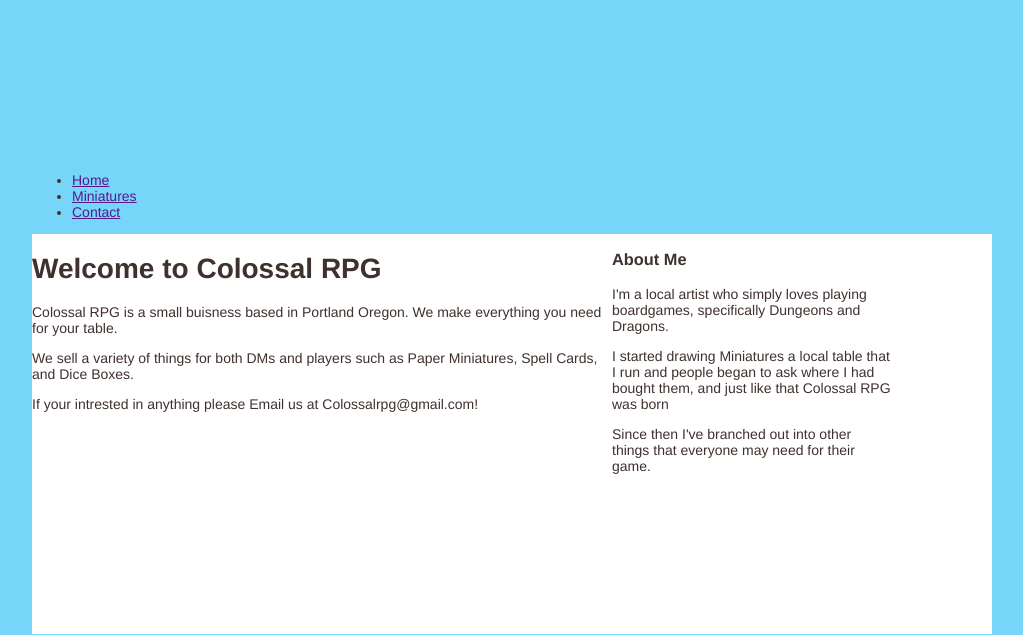
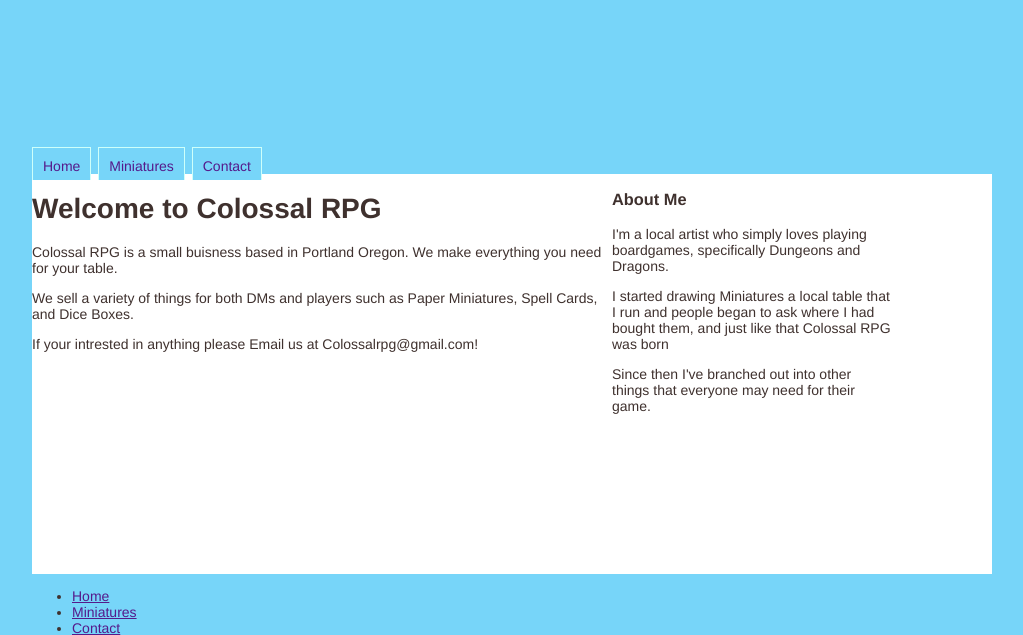
Before and after one commit to Joshkmalone18/Colossal_RPG_Website, a PHP site: page / in a window 1280 px wide. Shown: the top 635 px of the page, without its empty margins (128-1151 px from the left). Run offline with PHP 8.4, Linux system fonts and the light colour scheme.

Commit message:
Update index.php

```diff
--- a/index.php
+++ b/index.php
@@ -5,6 +5,10 @@
   body { color: #3f312e; background: #77d5f9; font: 14px Helvetica, Arial, Sans-serif; }
   #header { width: 960px; min-height: 150px; margin: 0 auto; }
   #navigation { width: 960px; margin: 0 auto; }
+  #navigation ul { margin: 0; padding: 0; list-style-type: none; }
+  #navigation ul li {display: inline; margin-right: 3px; }
+  #navigation ul li a {background: #9afaf1; text-decoration: none; padding: 10px 10px 6px 10px; text-transfform: uppercase; border-left: 1px solid #cefffa; border-top: 1px solid #cefffa; border-right: 1px solid #cefffa; background-color: #77d5f9; }
+  #navigation ul li.current_page_item a, #navigation ul li a:hover {color: #3f312e; border-left: 1plx solid #fff; border-top: 1px solid #fff; border-right: 1px solid #fff; background: #fff; }
   #container { overflow: auto; width: 960px; margin: 0 auto; }
   #content {width: 960px; min-height: 400px; margin: 0 auto; background: #fff; }
   #contentleft { width: 580px; float: left; margin-right: 20px: }
```
